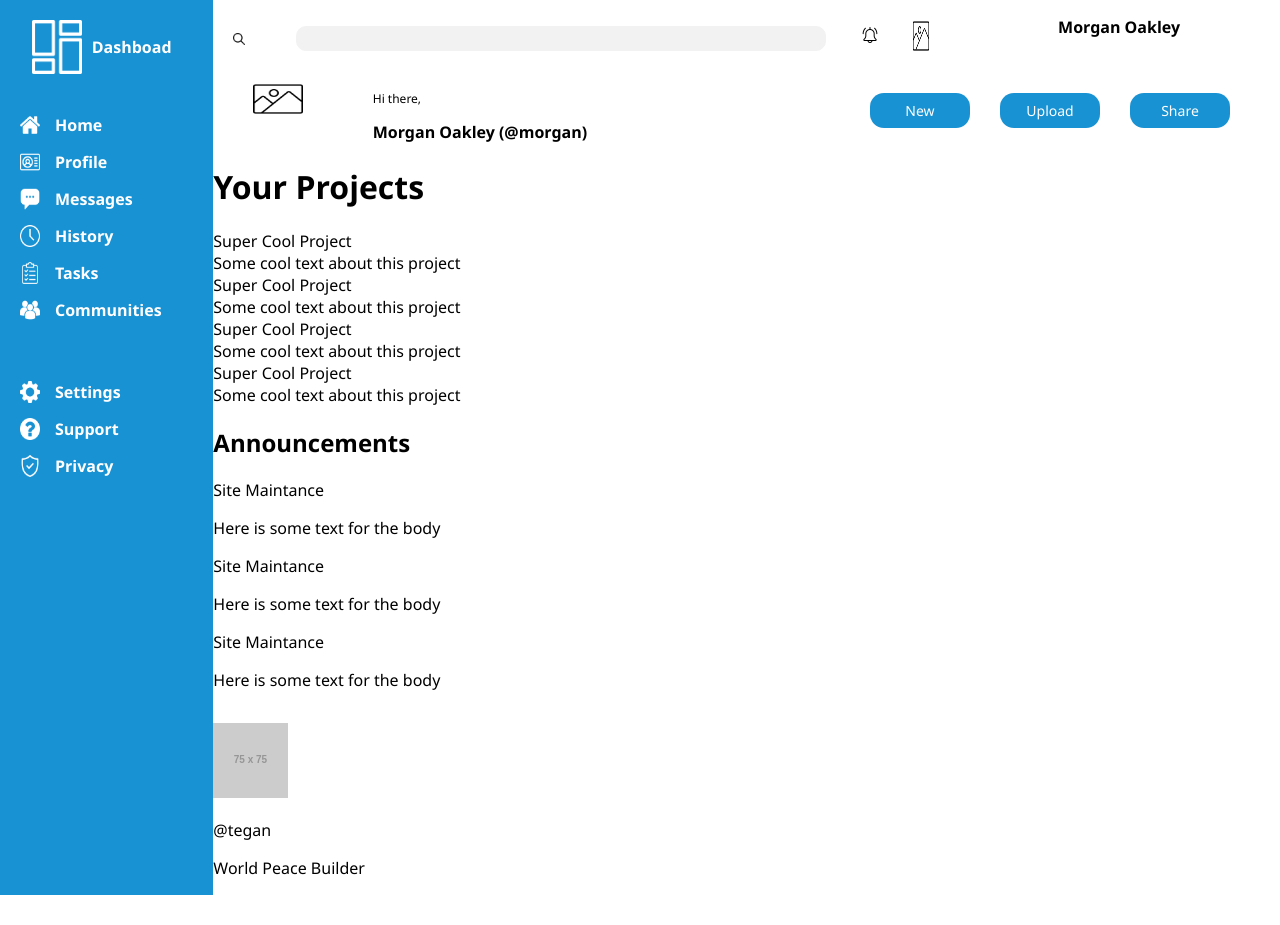
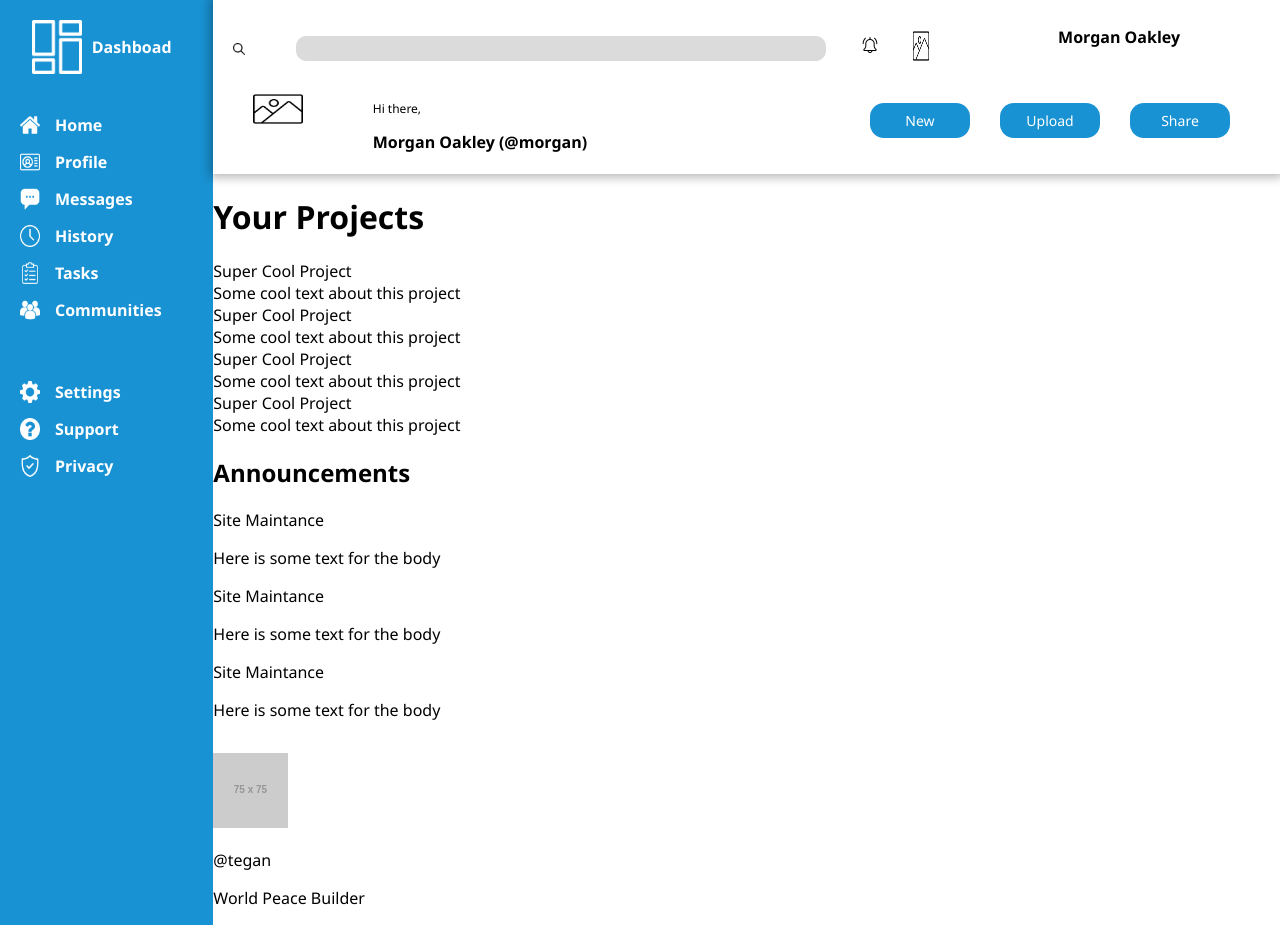
Before and after one commit to heyJoshLee/odin-admin-dashboard, a plain HTML site: page index.html in a window 1280 px wide. Before the commit the page ends 895 px from the top, so only its background shows below. Drawn offline with Linux system fonts and the light colour scheme; placeholder pictures from the web are drawn by us.

Commit message:
Add box shadow to nav

```diff
--- a/index.html
+++ b/index.html
@@ -30,6 +30,7 @@
                 </ul>
             </h1>
         </div>
+        <div id="nav-header-wrapper">
             <div id="header">
                 <img src="./images/icons/magnifying-glass .png" alt="Search">
                 <input type="search">
@@ -53,6 +54,8 @@
                     <li><a href="#" class="button">Share</a></li>
                 </ul>
             </div>
+        </div>
+
         <div id="project-container">
             <h1>Your Projects</h1>
             <div class="project">
--- a/style.css
+++ b/style.css
@@ -1,5 +1,6 @@
 :root {
     --custom-blue:#1992D3;
+    --custom-gray: rgb(220, 219, 219);
 }
 
 * {
@@ -72,12 +73,14 @@ a {
     grid-column: 2 / 2;
     grid-row: 1 / 2;
     align-items: center;
+    padding-top: 10px;
 }
 
 #header input {
-    border: 1px solid rgb(242, 242, 242);
+    border: 1px solid var(--custom-gray);
+    height: 25px;
     border-radius: 10px;
-    background-color: rgb(242, 242, 242);
+    background-color: var(--custom-gray);
     height: 25px;
 }
 
@@ -115,6 +118,11 @@ a {
     padding: 0 40px;
 }
 
+#nav-header-wrapper {
+    box-shadow: 0px 0px 10px 3px rgba(0, 0, 0, 0.3);
+    padding-bottom: 20px;
+}
+
 #nav-button-container {
     display: flex;
     justify-content: space-between;
@@ -146,7 +154,6 @@ a {
 }
 
 
-
 #welcome p {
     font-size: 12px;
 }
```
Lines whose indentation alone changed are shown as unchanged.
